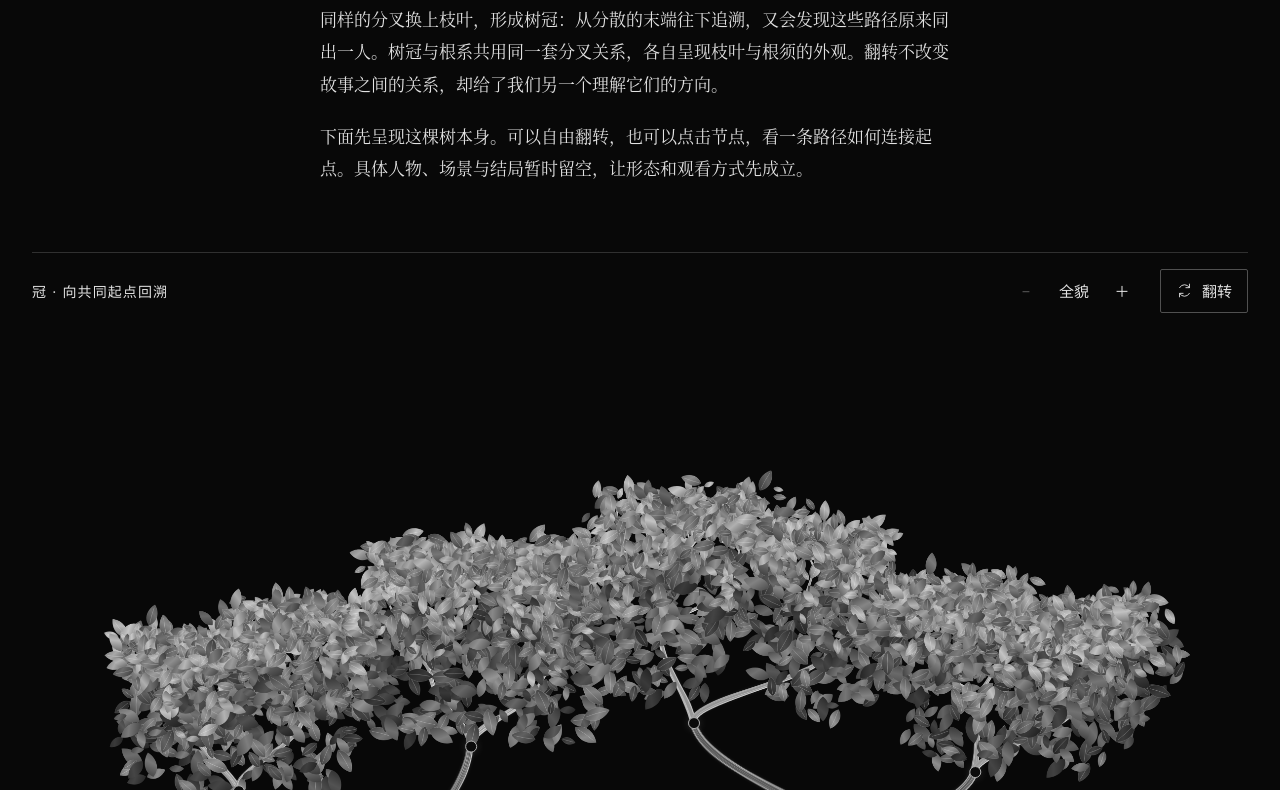
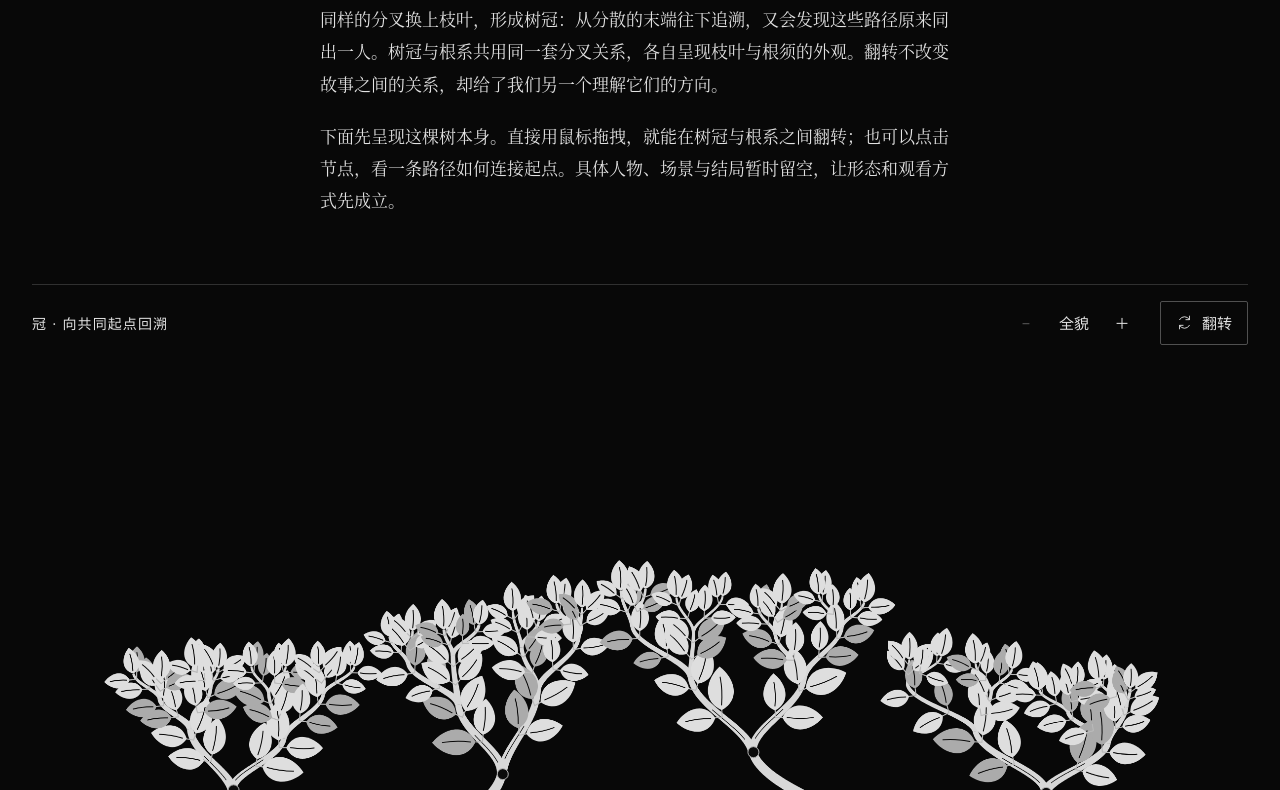
Before and after one commit to CHEology/ai-lab, a website: page experiments/narrative-tree/public/index.html in a window 1280 px wide. Shown: the part 550-1340 px from the top of the page. Drawn offline with Linux system fonts and the light colour scheme.

Commit message:
Restore direct drag flipping and flatten tree illustration

```diff
--- a/experiments/narrative-tree/public/index.html
+++ b/experiments/narrative-tree/public/index.html
@@ -33,11 +33,11 @@
     #flip svg { width: 17px; height: 17px; }
     .stage { position: relative; width: 100%; aspect-ratio: 1.12; overflow: hidden; isolation: isolate; }
     canvas { display: block; width: 100%; height: 100%; touch-action: pan-y; cursor: grab; }
-    canvas.dragging { cursor: grabbing; }
+    .stage.dragging, .stage.dragging canvas, .stage.dragging .node { cursor: grabbing; }
     .nodes { position: absolute; inset: 0; pointer-events: none; }
     .node { position: absolute; left: 0; top: 0; width: 44px; height: 44px; margin: -22px; background: none; border: 0; padding: 0; pointer-events: auto; border-radius: 50%; }
-    .node::before { content: ""; position: absolute; left: 17px; top: 17px; width: 10px; height: 10px; border-radius: 50%; background: #0b0b0b; border: 1px solid #b0b0b0; box-shadow: 0 0 10px #ffffff26; transition: background .2s, box-shadow .2s; }
-    .node:hover::before, .node[aria-pressed="true"]::before { background: #fff; box-shadow: 0 0 6px #fff, 0 0 22px #ffffff80; }
+    .node::before { content: ""; position: absolute; left: 17px; top: 17px; width: 10px; height: 10px; border-radius: 50%; background: #0b0b0b; border: 1px solid #b0b0b0; transition: background .2s; }
+    .node:hover::before, .node[aria-pressed="true"]::before { background: #fff; }
     .node span { position: absolute; left: 35px; top: 11px; width: max-content; padding: 2px 7px; background: #080808e8; font-size: 11px; letter-spacing: .04em; color: #ccc; opacity: 0; transition: opacity .2s; }
     .node:hover span, .node:focus-visible span, .node[aria-pressed="true"] span, .node.origin span { opacity: 1; }
     .caption { display: flex; justify-content: space-between; flex-wrap: wrap; gap: 10px 24px; min-height: 58px; padding: 16px 0; color: var(--muted); font-size: 12px; line-height: 1.7; border-bottom: 1px solid var(--rule); }
@@ -77,9 +77,9 @@
       <h1>根与冠</h1>
       <p class="meta">GPT-6 · <time datetime="2026-09-13">2026-09-13</time></p>
       <p>一个故事可以沿着一条线向前，也可以在某些时刻分岔。同一个起点，由此通向不同的经历与结局。这份构想试着把这些可能画成一棵树，让故事的分支成为可以观看、触碰和回溯的形状。</p>
-      <p>在黑色的空间里，一棵树以黑白两色显现：树干支撑枝条，细枝托起叶片，疏密相间的叶片组成树冠。微光落在叶缘与树皮的纹理上，分岔之间保留空隙。每一条枝干都来自唯一的上游，分开后不再汇合；沿着任意一条路径往回走，都能回到共同的起点。</p>
+      <p>在黑色的空间里，一棵树以黑白两色显现：树干支撑枝条，细枝托起叶片，疏密相间的叶片组成树冠。叶片收成简洁的平面形状，枝干用少量留白刻出纹路，明暗来自黑白形状的疏密。每一条枝干都来自唯一的上游，分开后不再汇合；沿着任意一条路径往回走，都能回到共同的起点。</p>
       <p>当起点在上，分支向下延伸，像根系一样展开一个人的种种可能。把整棵树翻过来，同样的分叉换上枝叶，形成树冠：从分散的末端往下追溯，又会发现这些路径原来同出一人。树冠与根系共用同一套分叉关系，各自呈现枝叶与根须的外观。翻转不改变故事之间的关系，却给了我们另一个理解它们的方向。</p>
-      <p>下面先呈现这棵树本身。可以自由翻转，也可以点击节点，看一条路径如何连接起点。具体人物、场景与结局暂时留空，让形态和观看方式先成立。</p>
+      <p>下面先呈现这棵树本身。直接用鼠标拖拽，就能在树冠与根系之间翻转；也可以点击节点，看一条路径如何连接起点。具体人物、场景与结局暂时留空，让形态和观看方式先成立。</p>
     </article>
 
     <section class="experiment" aria-label="可以翻转的叙事树">
@@ -88,7 +88,7 @@
         <div class="controls">
           <button type="button" id="zoom-out" aria-label="缩小">−</button>
           <button type="button" id="reset" aria-label="恢复全貌与居中">全貌</button>
-          <button type="button" id="zoom-in" aria-label="放大">＋</button>
+          <button type="button" id="zoom-in" aria-label="放大" title="放大后按住 Shift 拖拽平移；触屏直接拖动">＋</button>
           <button type="button" id="flip" aria-label="翻转为根系" aria-pressed="true"><svg viewBox="0 0 24 24" fill="none" aria-hidden="true"><path d="M5 8a8 8 0 0 1 14 0M19 3v5h-5M19 16a8 8 0 0 1-14 0M5 21v-5h5" stroke="currentColor" stroke-width="1.3" stroke-linecap="round" stroke-linejoin="round"/></svg>翻转</button>
         </div>
       </div>
@@ -99,7 +99,7 @@
       <noscript><p>开启 JavaScript 后，可以观看和翻转这棵树。上方构想文字仍可正常阅读。</p></noscript>
       <div class="caption">
         <p id="selection" role="status">所有分岔，共同起点。</p>
-        <p>点击节点追溯 · 放大后拖动查看</p>
+        <p>拖拽翻转 · 点击节点追溯</p>
       </div>
     </section>
 
@@ -149,7 +149,7 @@
       };
       branches.push(branch);
       if(parent) parent.children.push(branch);
-      if(depth >= 8 || (depth > 5 && random() < .08)) return branch;
+      if(depth >= 6) return branch;
       const split=mix(lo,hi,between(.43,.57));
       for(const [left,right] of [[lo,split],[split,hi]]) {
         const x=mix(left,right,between(.3,.7));
@@ -159,7 +159,7 @@
       }
       return branch;
     }
-    const trunk=grow(origin,{x:582,y:766},26,0,90,1110);
+    grow(origin,{x:582,y:766},34,0,90,1110);
     // Fit the complete silhouette, with room around the outermost twigs.
     const allPoints = branches.flatMap(b => [b.start,b.end,b.c1,b.c2]);
     const xmin = Math.min(...allPoints.map(p=>p.x)), xmax = Math.max(...allPoints.map(p=>p.x));
@@ -189,124 +189,86 @@
       return { x: -dy / length, y: dx / length };
     }
     function radius(b, t) {
-      return b.width * .5 * (1 - .36*t) * (1 + .055*Math.sin(t*17+b.phase));
+      return b.width * .5 * (1 - .36*t) * (1 + .025*Math.sin(t*7+b.phase));
     }
     function path(c, b) {
       c.beginPath(); c.moveTo(b.start.x, b.start.y);
       c.bezierCurveTo(b.c1.x, b.c1.y, b.c2.x, b.c2.y, b.end.x, b.end.y);
     }
 
-    // Render once at high resolution. Subsequent interaction only transforms
-    // this plate, so the bark does not shimmer or regenerate during a flip.
-    const plate = document.createElement('canvas');
-    plate.width = W * 2; plate.height = H * 2;
-    const ink = plate.getContext('2d'); ink.scale(2, 2);
-    ink.lineCap = 'round'; ink.lineJoin = 'round';
-    for (const b of branches) {
-      path(ink, b);
-      ink.strokeStyle = b.depth < 4 ? '#ffffff40' : '#ffffff50';
-      ink.lineWidth = Math.max(.6, b.width * .7);
-      ink.shadowColor = '#ffffff65'; ink.shadowBlur = b.depth < 4 ? 9 : 3;
-      ink.stroke();
+    // Flat, print-like shapes: tapered ivory branches, a few dark incisions,
+    // and individually placed leaves. No lighting model or particle foliage.
+    function makePlate() {
+      const c=document.createElement('canvas'); c.width=W*2; c.height=H*2;
+      const ink=c.getContext('2d'); ink.scale(2,2);
+      ink.lineCap='round'; ink.lineJoin='round';
+      return [c,ink];
     }
-    ink.shadowBlur = 0;
-    for (const b of branches) {
-      const steps = Math.max(15, Math.ceil(Math.hypot(b.end.x-b.start.x, b.end.y-b.start.y) / 5));
-      ink.beginPath();
-      for (let side = -1; side <= 1; side += 2) {
-        for (let i = 0; i <= steps; i++) {
-          const t = side === -1 ? i / steps : 1 - i / steps;
-          const p = sample(b, t), n = tangent(b, t), r = radius(b, t) * side;
-          const x = p.x + n.x*r, y = p.y + n.y*r;
-          if (side === -1 && i === 0) ink.moveTo(x, y); else ink.lineTo(x, y);
+    const [plate,ink]=makePlate();
+    const [rootPlate,rootInk]=makePlate();
+    const [foliage,leafInk]=makePlate();
+    function drawBranch(c,b,root=false) {
+      const steps=40;
+      c.beginPath();
+      for(const side of [-1,1]) {
+        for(let i=0;i<=steps;i++) {
+          const t=side<0 ? i/steps : 1-i/steps;
+          const p=sample(b,t), n=tangent(b,t);
+          const tip=root && !b.children.length ? Math.pow(1-t,.65) : 1;
+          const r=radius(b,t)*side*(root ? .82 : 1)*tip;
+          if(side<0 && i===0) c.moveTo(p.x+n.x*r,p.y+n.y*r);
+          else c.lineTo(p.x+n.x*r,p.y+n.y*r);
         }
       }
-      ink.closePath();
-      ink.fillStyle = b.depth < 3 ? '#575757' : b.depth < 6 ? '#969696' : '#bdbdbd';
-      ink.fill();
-      const fibers = Math.max(2, Math.ceil(b.width * 1.1));
-      for (let j = 0; j < fibers; j++) {
-        const offset = between(-.96, .96);
-        const bright = Math.round(between(135, 255));
-        ink.strokeStyle = `rgba(${bright},${bright},${bright},${between(.3,.8)})`;
-        ink.lineWidth = between(.22, .65);
-        ink.beginPath();
-        for (let i = 0; i <= steps; i++) {
-          const t = i / steps, p = sample(b,t), n = tangent(b,t);
-          const waviness = Math.sin(t * 26 + b.phase + j) * Math.min(.7, b.width*.025) * Math.sin(Math.PI*t);
-          const r = radius(b,t)*offset + waviness;
-          if (i === 0) ink.moveTo(p.x+n.x*r,p.y+n.y*r); else ink.lineTo(p.x+n.x*r,p.y+n.y*r);
+      c.closePath(); c.fillStyle=root ? '#bcbcbc' : '#d8d8d8'; c.fill();
+      if(b.depth>3) return;
+      for(const offset of b.depth===0 ? [-.42,.35] : [-.25]) {
+        c.beginPath();
+        for(let i=0;i<=steps;i++) {
+          const begin=offset<0 ? .17 : .43;
+          const t=begin+i/steps*.42, p=sample(b,t), n=tangent(b,t);
+          const r=radius(b,t)*offset;
+          if(i===0) c.moveTo(p.x+n.x*r,p.y+n.y*r);
+          else c.lineTo(p.x+n.x*r,p.y+n.y*r);
         }
-        ink.stroke();
-      }
-      // A narrow lit edge gives the trunk a surface without a neon outline.
-      if (b.depth < 5) {
-        ink.beginPath();
-        for (let i = 0; i <= steps; i++) {
-          const t = i / steps, p = sample(b,t), n = tangent(b,t), r = radius(b,t)*.78;
-          if (!i) ink.moveTo(p.x+n.x*r,p.y+n.y*r); else ink.lineTo(p.x+n.x*r,p.y+n.y*r);
-        }
-        ink.strokeStyle = '#ffffff80'; ink.lineWidth = .6; ink.stroke();
+        c.strokeStyle='#080808'; c.lineWidth=b.depth===0 ? 1.3 : .7; c.stroke();
       }
     }
-
-    // A living crown and a root system share the same branch topology.
-    // Leaves are attached to the final twigs, so they turn with the structure.
-    const foliage = document.createElement('canvas');
-    foliage.width=W*2; foliage.height=H*2;
-    const leafInk=foliage.getContext('2d'); leafInk.scale(2,2);
-    function leaf(x,y,length,rotation,tone,front) {
+    for(const b of branches) {
+      if(b.depth<=5) drawBranch(ink,b);
+      drawBranch(rootInk,b,true);
+    }
+    function leaf(x,y,length,rotation,tone) {
       leafInk.save(); leafInk.translate(x,y); leafInk.rotate(rotation);
-      const broad=length*.43;
-      leafInk.beginPath(); leafInk.moveTo(0,length*.12);
-      leafInk.bezierCurveTo(-broad,-length*.2,-broad*.6,-length*.75,0,-length);
-      leafInk.bezierCurveTo(broad*.65,-length*.75,broad,-length*.2,0,length*.12);
-      const shade=leafInk.createLinearGradient(-broad,0,broad,-length);
-      shade.addColorStop(0,`rgb(${tone*.5},${tone*.5},${tone*.5})`);
-      shade.addColorStop(.54,`rgb(${tone},${tone},${tone})`);
-      shade.addColorStop(1,`rgb(${tone*.68},${tone*.68},${tone*.68})`);
-      leafInk.fillStyle=shade; leafInk.fill();
-      if(front) {
-        leafInk.strokeStyle='#ffffff36'; leafInk.lineWidth=.42; leafInk.stroke();
-        leafInk.beginPath(); leafInk.moveTo(0,0); leafInk.quadraticCurveTo(-length*.035,-length*.4,0,-length*.85);
-        leafInk.strokeStyle='#ffffff55'; leafInk.lineWidth=.45; leafInk.stroke();
-      }
+      // One rounded almond silhouette and one restrained vein cut into it.
+      const broad=length*.45;
+      leafInk.beginPath(); leafInk.moveTo(0,0);
+      leafInk.bezierCurveTo(-broad,-length*.22,-broad*.75,-length*.72,0,-length);
+      leafInk.bezierCurveTo(broad*.75,-length*.72,broad,-length*.22,0,0);
+      leafInk.fillStyle=tone; leafInk.fill();
+      leafInk.beginPath(); leafInk.moveTo(0,-length*.12);
+      leafInk.quadraticCurveTo(length*.045,-length*.45,0,-length*.76);
+      leafInk.strokeStyle='#080808'; leafInk.lineWidth=1; leafInk.stroke();
       leafInk.restore();
     }
-    const leaves=[];
-    // Layer foliage around whole boughs, not only the tips: the crown needs
-    // depth and a soft, rounded underside rather than a thin fringe of leaves.
-    for(const b of branches.filter(b=>b.depth===3 || b.depth===4)) {
-      const radius=b.depth===3 ? 77 : 48;
-      const count=b.depth===3 ? 135 : 70;
-      for(let j=0;j<count;j++) {
-        const theta=between(0,Math.PI*2), r=Math.sqrt(random());
-        const x=b.end.x+Math.cos(theta)*radius*r;
-        const y=b.end.y+Math.sin(theta)*radius*.85*r;
-        leaves.push({x,y,length:between(12,25),rotation:between(-Math.PI,Math.PI),
-          tone:between(55,150),front:random()>.6});
+    for(const b of branches.filter(b=>b.depth>=3 && b.depth<=5)) {
+      const levels=b.depth===3 ? [.48,.84] : [.42,.8];
+      for(const t of levels) {
+        const p=sample(b,t), n=tangent(b,t);
+        const direction=Math.atan2(n.y,n.x);
+        for(const side of [-1,1]) {
+          const leafLength=(b.depth===3 ? 40 : b.depth===4 ? 32 : 25)*between(.9,1.12);
+          const tilt=direction+side*between(.66,.94);
+          const stem=7;
+          const x=p.x+Math.sin(tilt)*stem,y=p.y-Math.cos(tilt)*stem;
+          leafInk.beginPath();leafInk.moveTo(p.x,p.y);leafInk.lineTo(x,y);
+          leafInk.lineWidth=1.1;leafInk.strokeStyle='#bababa';leafInk.stroke();
+          leaf(x,y,leafLength,tilt,(b.id+side)%3===0 ? '#ababab' : '#dedede');
+        }
       }
-    }
-    for(const b of branches.filter(b=>b.depth>=4)) {
-      const count=b.children.length ? 7 : 9;
-      for(let j=0;j<count;j++) {
-        const t=between(.2,1), p=sample(b,t);
-        const rotation=between(-Math.PI,Math.PI);
-        const spread=b.children.length ? 19 : 22;
-        leaves.push({x:p.x+between(-spread,spread),y:p.y+between(-spread,spread),
-          length:between(9,21),rotation,tone:between(95,200),front:random()>.4});
-      }
-    }
-    // Darker inner leaves and lighter peripheral leaves make a silver canopy.
-    for(const l of leaves) leaf(l.x,l.y,l.length,l.rotation,l.tone,l.front);
-    const rootPlate=document.createElement('canvas'); rootPlate.width=W*2; rootPlate.height=H*2;
-    const rootInk=rootPlate.getContext('2d'); rootInk.scale(2,2); rootInk.lineCap='round';
-    rootInk.globalAlpha=.85; rootInk.drawImage(plate,0,0,W,H); rootInk.globalAlpha=1;
-    for(const b of branches) {
-      if(!b.children.length) {
-        rootInk.beginPath(); rootInk.moveTo(b.end.x,b.end.y);
-        rootInk.quadraticCurveTo(b.end.x+between(-3,3),b.end.y-6,b.end.x+between(-4,4),b.end.y-between(9,19));
-        rootInk.lineWidth=.35; rootInk.strokeStyle='#a0a0a080'; rootInk.stroke();
+      if(b.depth===5) {
+        const n=tangent(b,1);
+        leaf(b.end.x,b.end.y,between(25,32),Math.atan2(n.y,n.x),'#dedede');
       }
     }
 
@@ -316,6 +278,7 @@
     chosen.forEach((b,i) => markers.push({ point: b.end, branch: b, label: `分岔 ${String(i+1).padStart(2,'0')}` }));
     let selected = -1, angle = 0, crown = true, leafOpacity = 1, zoom = 1, pan = {x:0,y:0};
     let width = 1, height = 1, dpr = 1, animating = false;
+    let animationToken=0, suppressClick=false;
     for (const [i, marker] of markers.entries()) {
       const button = document.createElement('button');
       button.type = 'button'; button.className = 'node' + (i === 0 ? ' origin' : '');
@@ -324,12 +287,13 @@
       const label = document.createElement('span'); label.textContent = marker.label;
       button.append(label); nodeLayer.append(button); marker.button = button;
       button.addEventListener('click', () => {
+        if(suppressClick) return;
         selected = selected === i ? -1 : i;
         document.getElementById('selection').textContent = selected < 0 ? '所有分岔，共同起点。' : selected === 0 ? '起点 · 每一条路径都从这里出发。' : `${marker.label} · 沿亮起的枝干，回到共同起点。`;
         render();
       });
     }
-    function scale() { return Math.min(width/W, height/H) * zoom; }
+    function scale() { return Math.min(width/W, height/H) * zoom * (1-.14*Math.abs(Math.sin(angle))); }
     function project(p) {
       const x = p.x-W/2, y = p.y-H/2, s = scale();
       return { x: width/2 + pan.x + (x*Math.cos(angle)-y*Math.sin(angle))*s,
@@ -345,10 +309,10 @@
       if (selected > 0) {
         const route = []; let b = markers[selected].branch;
         while (b) { route.push(b); b = b.parent; }
-        ctx.lineCap = 'round'; ctx.globalCompositeOperation = 'screen';
+        ctx.lineCap = 'round';
         for (const item of route) {
           path(ctx,item); ctx.lineWidth = Math.max(1.2,item.width*.16);
-          ctx.strokeStyle = '#ffffffa0'; ctx.shadowColor = '#fff'; ctx.shadowBlur = 10; ctx.stroke();
+          ctx.strokeStyle = '#fff'; ctx.stroke();
         }
       }
       ctx.restore();
@@ -377,43 +341,82 @@
     document.getElementById('zoom-in').addEventListener('click', () => setZoom(zoom+.4));
     document.getElementById('zoom-out').addEventListener('click', () => setZoom(zoom-.4));
     document.getElementById('reset').addEventListener('click', () => { pan={x:0,y:0}; setZoom(1); });
-    flipButton.addEventListener('click', () => {
-      if (animating) return;
-      crown = !crown;
+    function updateAngle(value) {
+      angle=value;
+      leafOpacity=(1+Math.cos(angle))/2;
+      crown=Math.cos(angle)>=0;
       flipButton.setAttribute('aria-pressed',String(crown));
       flipButton.setAttribute('aria-label',crown ? '翻转为根系' : '翻转为树冠');
-      document.getElementById('orientation').textContent = crown ? '冠 · 向共同起点回溯' : '根 · 从起点展开';
-      const from = angle, to = angle + Math.PI, fromLeaves=leafOpacity, toLeaves=crown ? 1 : 0;
-      pan = {x:0,y:0}; zoom = 1;
-      if (motion.matches) { angle = to % (Math.PI*2); leafOpacity=toLeaves; render(); return; }
-      animating = true; flipButton.disabled = true;
-      const begin = performance.now();
+      const title=crown ? '冠 · 向共同起点回溯' : '根 · 从起点展开';
+      if(document.getElementById('orientation').textContent!==title) {
+        document.getElementById('orientation').textContent=title;
+      }
+      render();
+    }
+    function settle(target,duration=650) {
+      const from=angle, token=++animationToken;
+      if(motion.matches || Math.abs(target-from)<.001) {
+        animating=false;flipButton.disabled=false;updateAngle(target);return;
+      }
+      animating=true;flipButton.disabled=true;
+      const begin=performance.now();
       function frame(now) {
-        const t = Math.min(1,(now-begin)/1500);
-        const eased = t < .5 ? 4*t*t*t : 1-Math.pow(-2*t+2,3)/2;
-        angle = mix(from,to,eased);
-        leafOpacity=mix(fromLeaves,toLeaves,eased);
-        // Pull back during rotation so the wide canopy stays inside the frame.
-        zoom = 1 - .24*Math.sin(Math.PI*t);
-        render();
-        if (t < 1) requestAnimationFrame(frame);
-        else { angle = to % (Math.PI*2); zoom = 1; leafOpacity=toLeaves; animating = false; flipButton.disabled = false; render(); }
+        if(token!==animationToken) return;
+        const t=Math.min(1,(now-begin)/duration);
+        const eased=1-Math.pow(1-t,3);
+        updateAngle(mix(from,target,eased));
+        if(t<1) requestAnimationFrame(frame);
+        else {animating=false;flipButton.disabled=false;updateAngle(target);}
       }
       requestAnimationFrame(frame);
+    }
+    flipButton.addEventListener('click',()=>{
+      pan={x:0,y:0};
+      settle((Math.round(angle/Math.PI)+1)*Math.PI,1000);
     });
-    let drag = null;
-    canvas.addEventListener('pointerdown', event => {
-      if (zoom <= 1 || animating || event.button !== 0) return;
-      drag = {id:event.pointerId,x:event.clientX,y:event.clientY,px:pan.x,py:pan.y};
-      canvas.setPointerCapture(event.pointerId); canvas.classList.add('dragging');
+    // Dragging turns the tree at every zoom level. It never requires a first
+    // click on a toolbar button. Shift-drag retains desktop panning.
+    let drag=null;
+    stage.addEventListener('pointerdown',event=>{
+      if(event.button!==0 || drag) return;
+      ++animationToken;animating=false;flipButton.disabled=false;suppressClick=false;
+      drag={id:event.pointerId,x:event.clientX,y:event.clientY,start:angle,
+        rest:Math.round(angle/Math.PI)*Math.PI,px:pan.x,py:pan.y,moved:false,axis:null,
+        mode:event.shiftKey || (event.pointerType==='touch' && zoom>1) ? 'pan' : 'turn'};
+      // Capture on the original button preserves a node's ordinary click.
+      const target=event.target.closest('button') || canvas;
+      target.setPointerCapture(event.pointerId);
     });
-    canvas.addEventListener('pointermove', event => {
-      if (!drag || event.pointerId !== drag.id) return;
-      pan.x=drag.px+event.clientX-drag.x; pan.y=drag.py+event.clientY-drag.y; clampPan(); render();
+    stage.addEventListener('pointermove',event=>{
+      if(!drag || drag.id!==event.pointerId) return;
+      const dx=event.clientX-drag.x,dy=event.clientY-drag.y;
+      if(!drag.moved && Math.hypot(dx,dy)<7) return;
+      drag.moved=true;stage.classList.add('dragging');
+      if(drag.mode==='pan') {
+        pan.x=drag.px+dx;pan.y=drag.py+dy;clampPan();render();return;
+      }
+      if(!drag.axis) drag.axis=Math.abs(dx)>=Math.abs(dy) ? 'x' : 'y';
+      const delta=drag.axis==='x' ? dx : dy;
+      pan={x:0,y:0};
+      updateAngle(drag.start+delta/Math.min(300,width*.65)*Math.PI);
     });
-    function stopDrag() { drag = null; canvas.classList.remove('dragging'); }
-    canvas.addEventListener('pointerup',stopDrag); canvas.addEventListener('pointercancel',stopDrag);
-    canvas.addEventListener('lostpointercapture',stopDrag);
+    function finishDrag(event,cancelled=false) {
+      if(!drag || event.pointerId!==drag.id) return;
+      const last=drag;drag=null;stage.classList.remove('dragging');
+      if(!last.moved) {if(animating) return;settle(last.rest);return;}
+      suppressClick=true;setTimeout(()=>{suppressClick=false;},0);
+      if(last.mode==='pan') return;
+      const delta=angle-last.start;
+      const movedEnough=Math.abs(delta)>Math.PI*.18;
+      const target=cancelled || !movedEnough ? last.rest : last.rest+Math.sign(delta)*Math.max(1,Math.round(Math.abs(delta)/Math.PI))*Math.PI;
+      settle(target,500);
+    }
+    stage.addEventListener('pointerup',event=>finishDrag(event));
+    stage.addEventListener('pointercancel',event=>finishDrag(event,true));
+    stage.addEventListener('lostpointercapture',event=>finishDrag(event,true));
+    stage.addEventListener('click',event=>{
+      if(suppressClick) {event.preventDefault();event.stopImmediatePropagation();}
+    },true);
     new ResizeObserver(resize).observe(stage);
     document.getElementById('source').addEventListener('toggle', event => {
       if (event.target.open) document.getElementById('source-code').textContent = sourceHTML;
```
